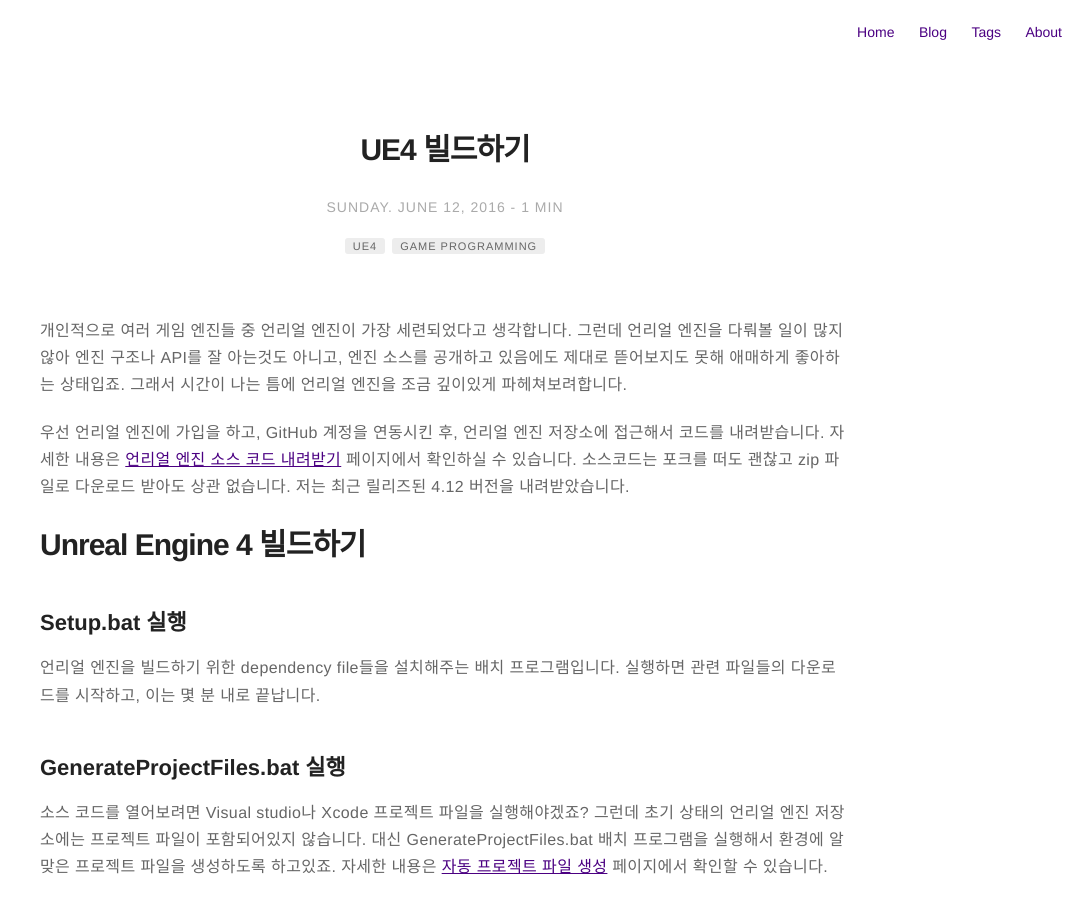
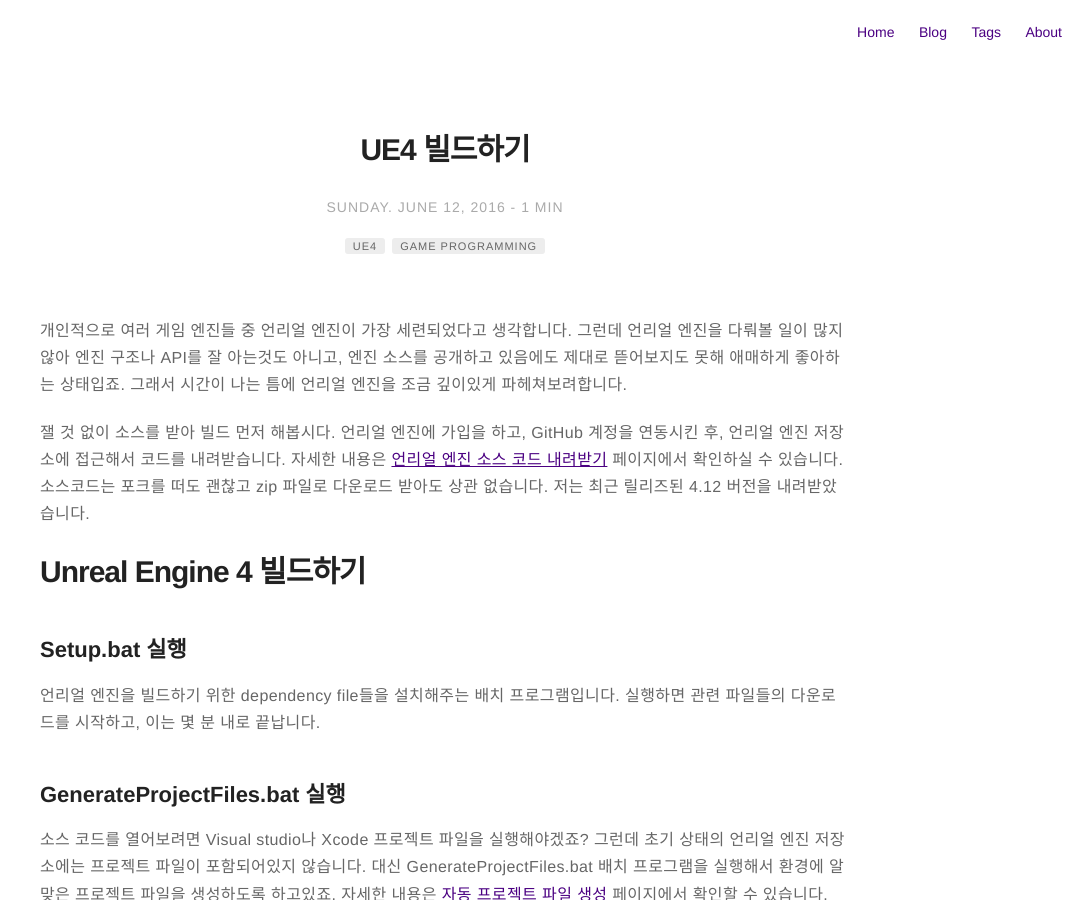
Before and after one commit to alleysark/alleysark.github.io, a Jekyll site: the page built from _posts/2016-06-12-how-to-build-ue4.markdown, in a window 1280 px wide and 900 px high. Shown: the whole window, without its empty margins (195-1280 px from the left). Built offline with Jekyll 4.4.1, drawn with Linux system fonts in a browser that asks for light colours; comment, search, counter and statistics services are not loaded.

Commit message:
add smooth statement, and new line for correct md syntax

```diff
--- a/_posts/2016-06-12-how-to-build-ue4.markdown
+++ b/_posts/2016-06-12-how-to-build-ue4.markdown
@@ -9,9 +9,10 @@
 
 개인적으로 여러 게임 엔진들 중 언리얼 엔진이 가장 세련되었다고 생각합니다. 그런데 언리얼 엔진을 다뤄볼 일이 많지 않아 엔진 구조나 API를 잘 아는것도 아니고, 엔진 소스를 공개하고 있음에도 제대로 뜯어보지도 못해 애매하게 좋아하는 상태입죠. 그래서 시간이 나는 틈에 언리얼 엔진을 조금 깊이있게 파헤쳐보려합니다.
 
-우선 언리얼 엔진에 가입을 하고, GitHub 계정을 연동시킨 후, 언리얼 엔진 저장소에 접근해서 코드를 내려받습니다. 자세한 내용은 [언리얼 엔진 소스 코드 내려받기](https://docs.unrealengine.com/latest/KOR/GettingStarted/DownloadingUnrealEngine/index.html) 페이지에서 확인하실 수 있습니다. 소스코드는 포크를 떠도 괜찮고 zip 파일로 다운로드 받아도 상관 없습니다. 저는 최근 릴리즈된 4.12 버전을 내려받았습니다.
+잴 것 없이 소스를 받아 빌드 먼저 해봅시다. 언리얼 엔진에 가입을 하고, GitHub 계정을 연동시킨 후, 언리얼 엔진 저장소에 접근해서 코드를 내려받습니다. 자세한 내용은 [언리얼 엔진 소스 코드 내려받기](https://docs.unrealengine.com/latest/KOR/GettingStarted/DownloadingUnrealEngine/index.html) 페이지에서 확인하실 수 있습니다. 소스코드는 포크를 떠도 괜찮고 zip 파일로 다운로드 받아도 상관 없습니다. 저는 최근 릴리즈된 4.12 버전을 내려받았습니다.
 
 # Unreal Engine 4 빌드하기
+
 ## Setup.bat 실행
 언리얼 엔진을 빌드하기 위한 dependency file들을 설치해주는 배치 프로그램입니다. 실행하면 관련 파일들의 다운로드를 시작하고, 이는 몇 분 내로 끝납니다.
 
```
